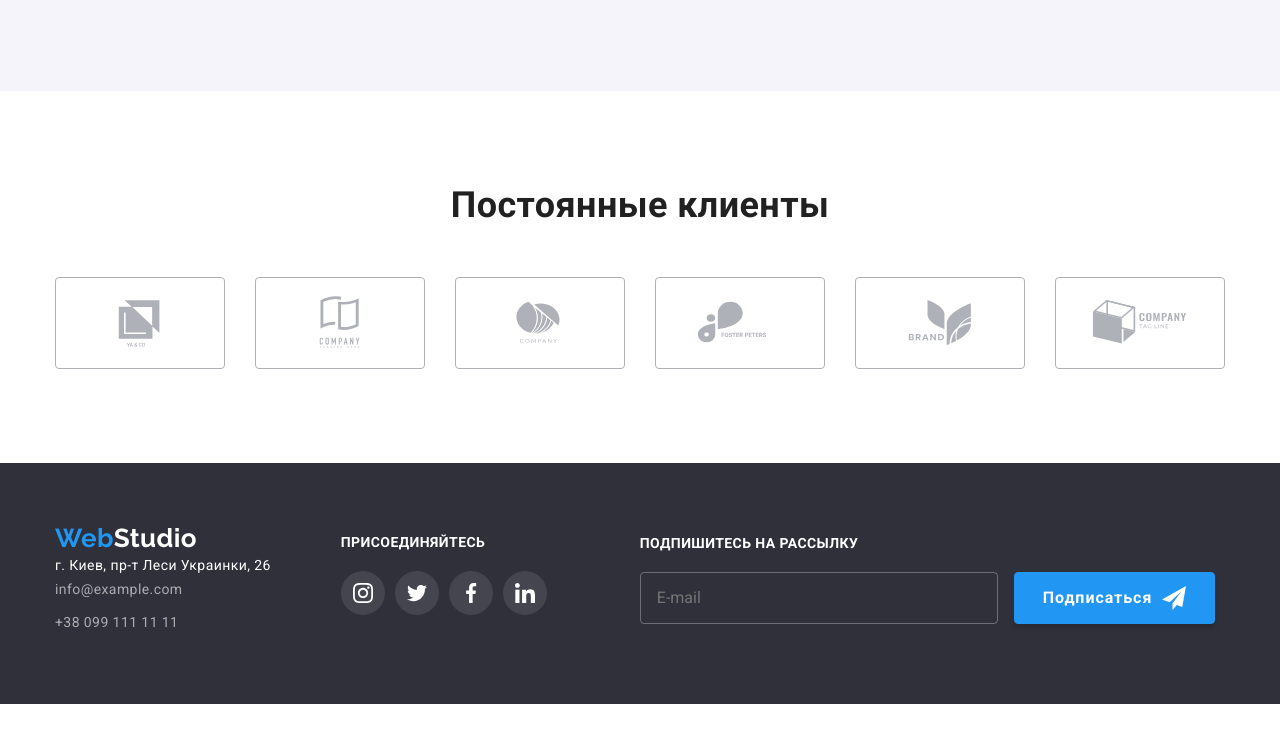
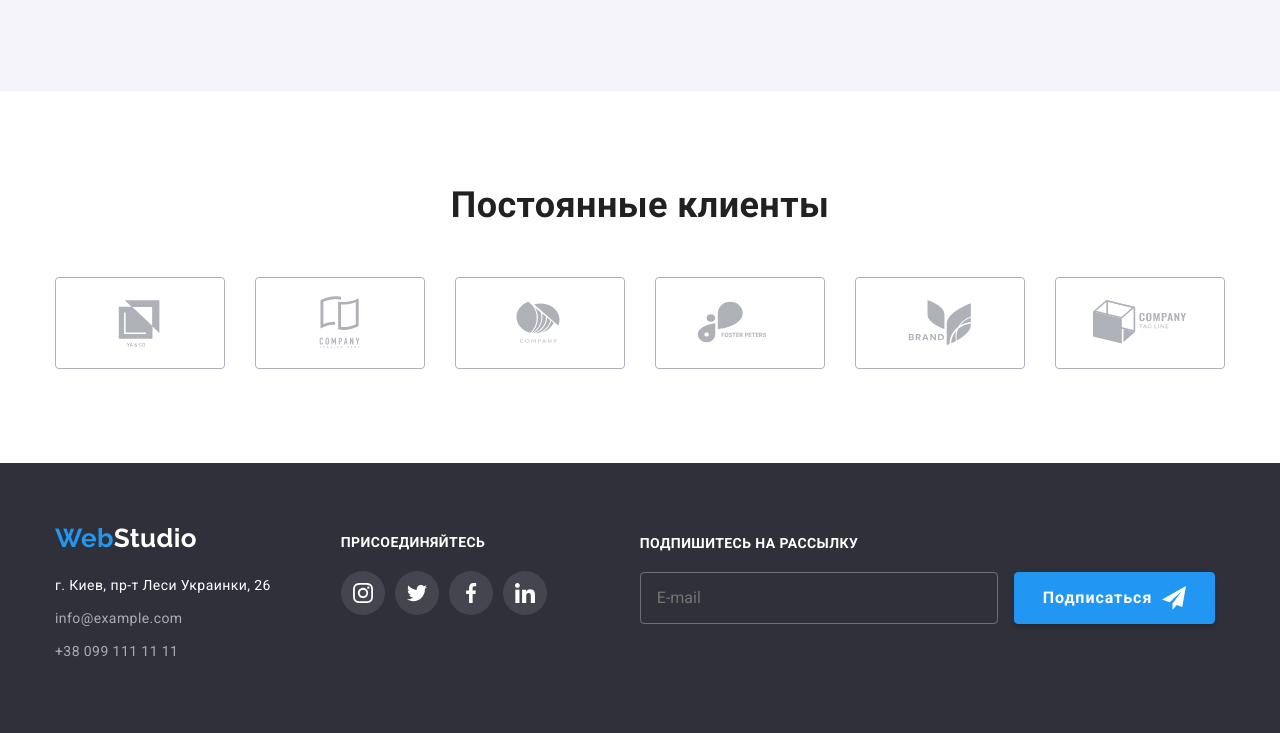
Before and after one commit to YuraFLex/goit-markup-hw-07, a plain HTML site: page index.html in a window 1280 px wide. Shown: the part 2236-2969 px from the top of the page. Before the commit the page ends 2940 px from the top, so only its background shows below. Drawn offline with nearby package versions, Linux system fonts and the light colour scheme.

Commit message:
бедный мой мозг))

```diff
--- a/css/style.css
+++ b/css/style.css
@@ -517,6 +517,10 @@ body {
   color: var(--white-text-color);
 }
 
+.address {
+  margin-top: 20px;
+}
+
 .footer-logo {
   margin-bottom: 9px;
 }
@@ -537,6 +541,10 @@ body {
 }
 
 .footer__item:not(:last-child) {
+  margin-bottom: 9px;
+}
+
+.address__city {
   margin-bottom: 9px;
 }
 
--- a/index.html
+++ b/index.html
@@ -532,7 +532,7 @@
               <address class="address">
                 <ul class="address__list list">
                   <li class="address__city link">
-                    <a class="address__link color--white"
+                    <a class="color--white link"
                       href="https://goo.gl/maps/piqngm7oDQpEDh6u6"
                       target="_blank"
                       rel="noopener nofollow noreferrer"
```
